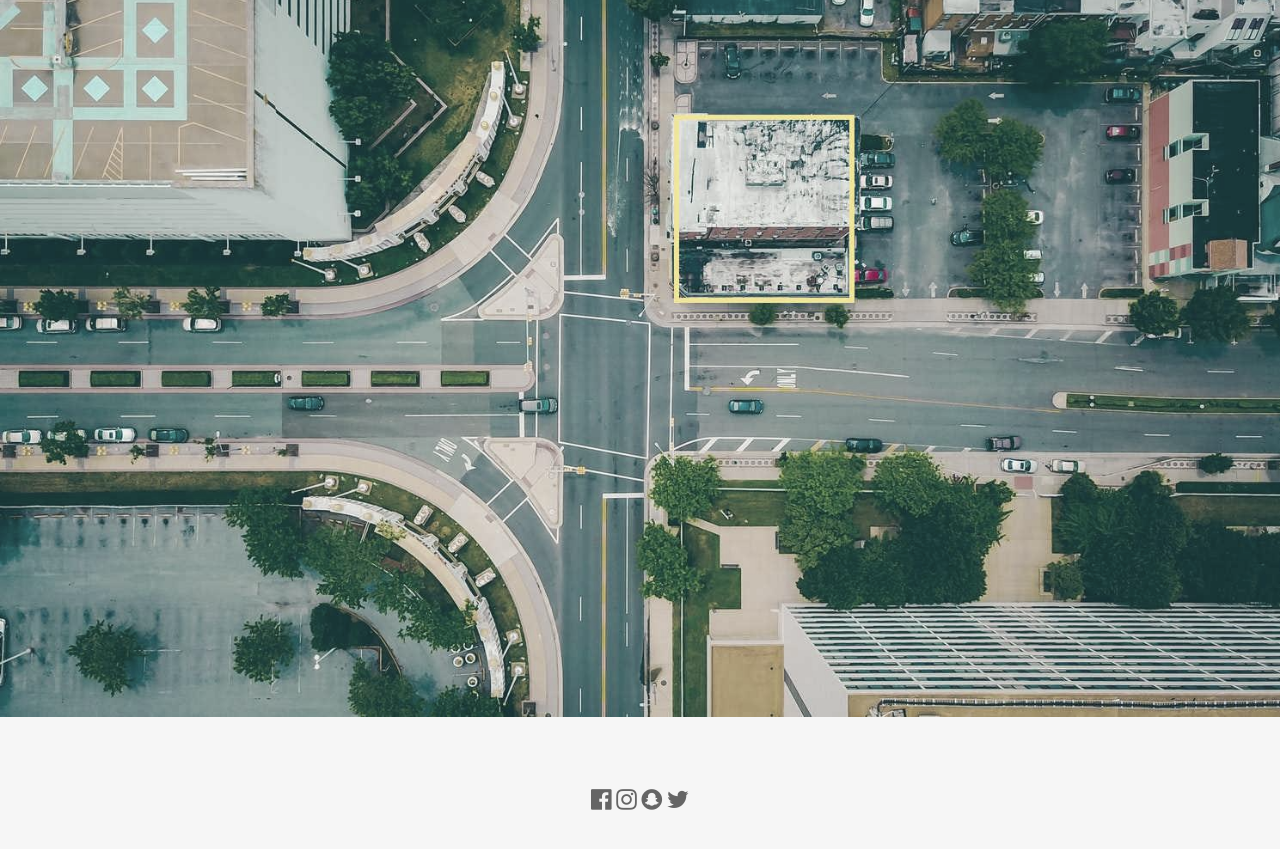
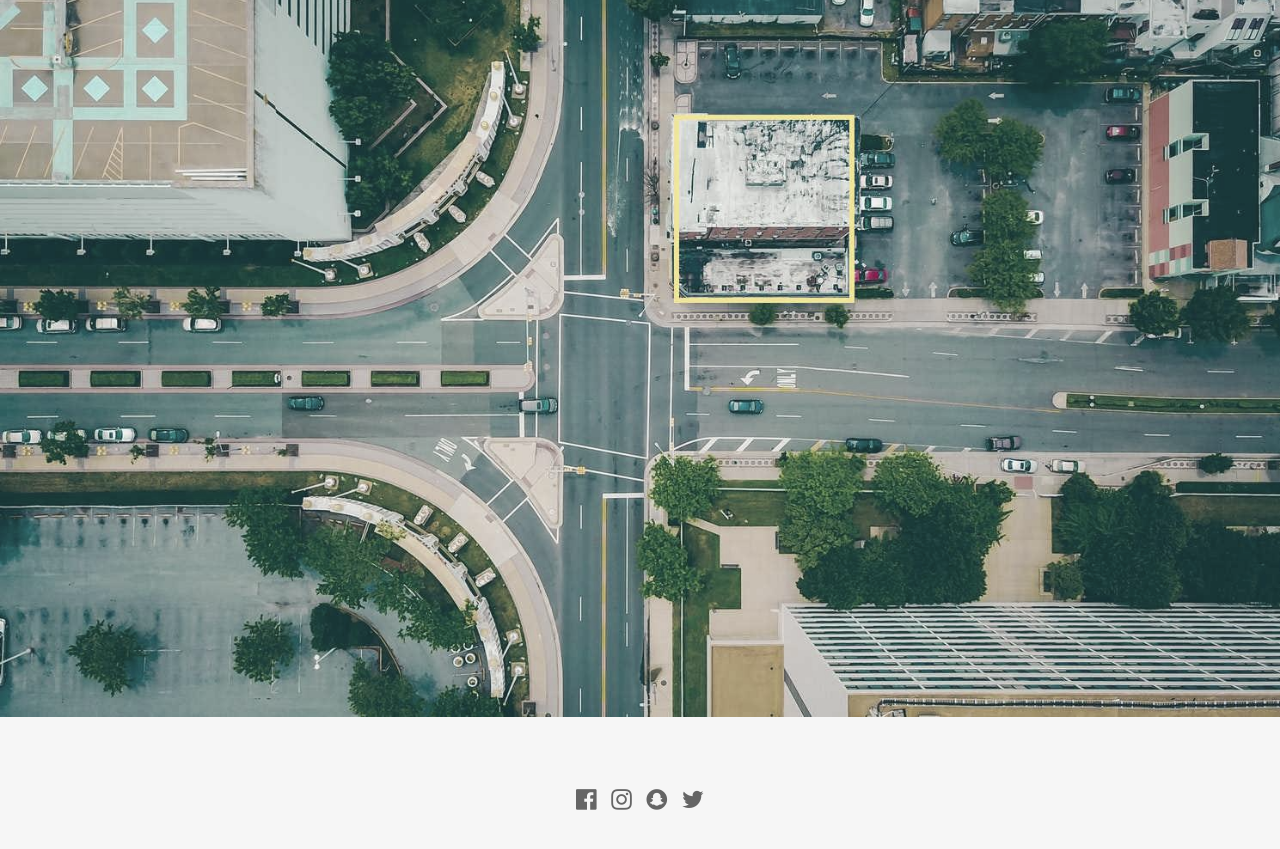
Before and after one commit to KConlon13/bandwebsite_template, a plain HTML site: page index.html in a window 1280 px wide. Shown: the part 2666-3515 px from the top of the page. Drawn offline with nearby package versions, Linux system fonts and the light colour scheme.

Commit message:
updated padding between icons

```diff
--- a/index.html
+++ b/index.html
@@ -190,10 +190,10 @@ body {font-family: "Lato", sans-serif}
 
 <!-- Footer -->
 <footer class="w3-container w3-padding-64 w3-center w3-opacity w3-light-grey w3-xlarge">
-  <i class="fa fa-facebook-official w3-hover-opacity"></i>
-  <i class="fa fa-instagram w3-hover-opacity"></i>
-  <i class="fa fa-snapchat w3-hover-opacity"></i>
-  <i class="fa fa-twitter w3-hover-opacity"></i>
+  <i class="fa fa-facebook-official w3-hover-opacity" style="padding:5px;"></i>
+  <i class="fa fa-instagram w3-hover-opacity" style="padding:5px;"></i>
+  <i class="fa fa-snapchat w3-hover-opacity" style="padding:5px;"></i>
+  <i class="fa fa-twitter w3-hover-opacity" style="padding:5px;"></i>
 </footer>
 
 <script>
```
